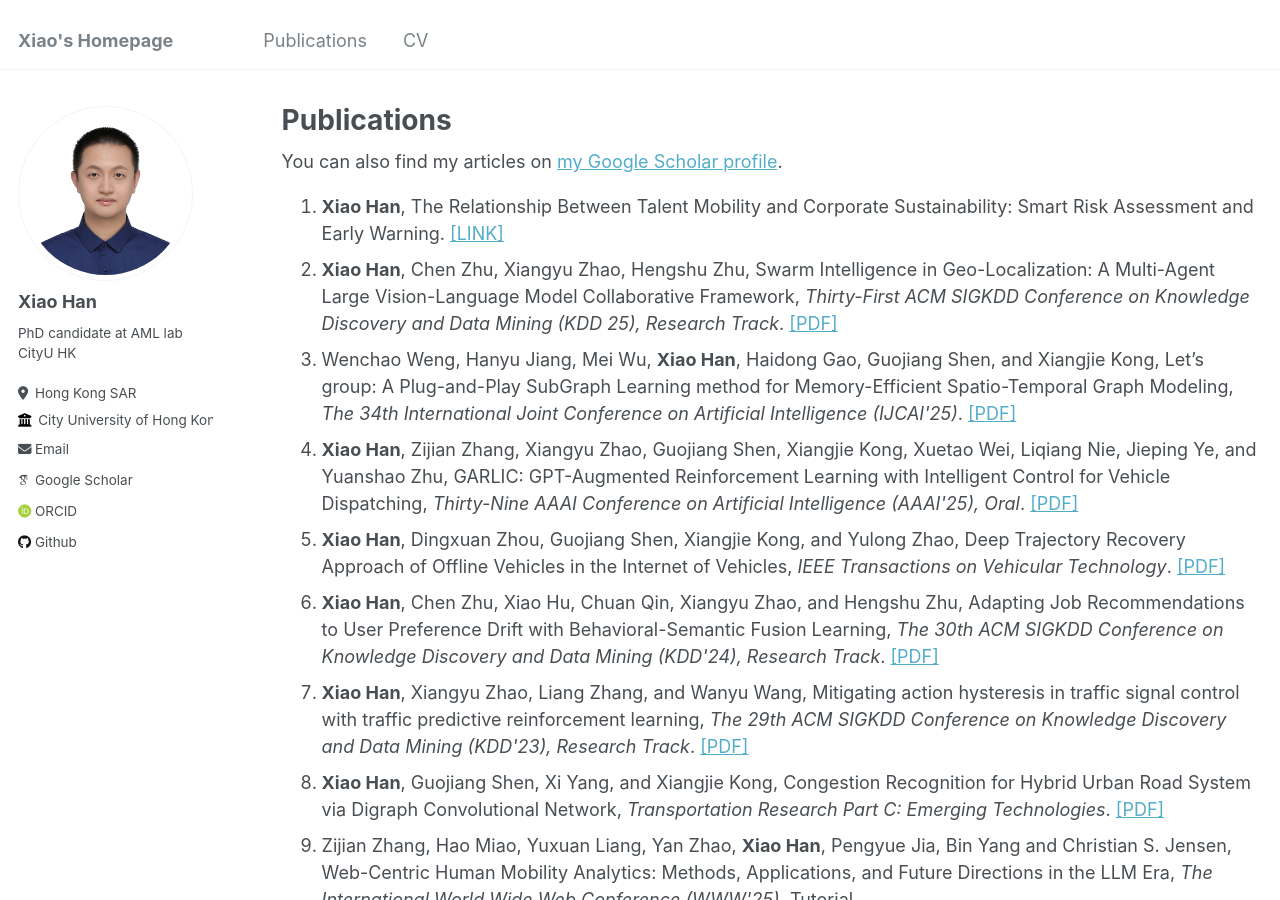
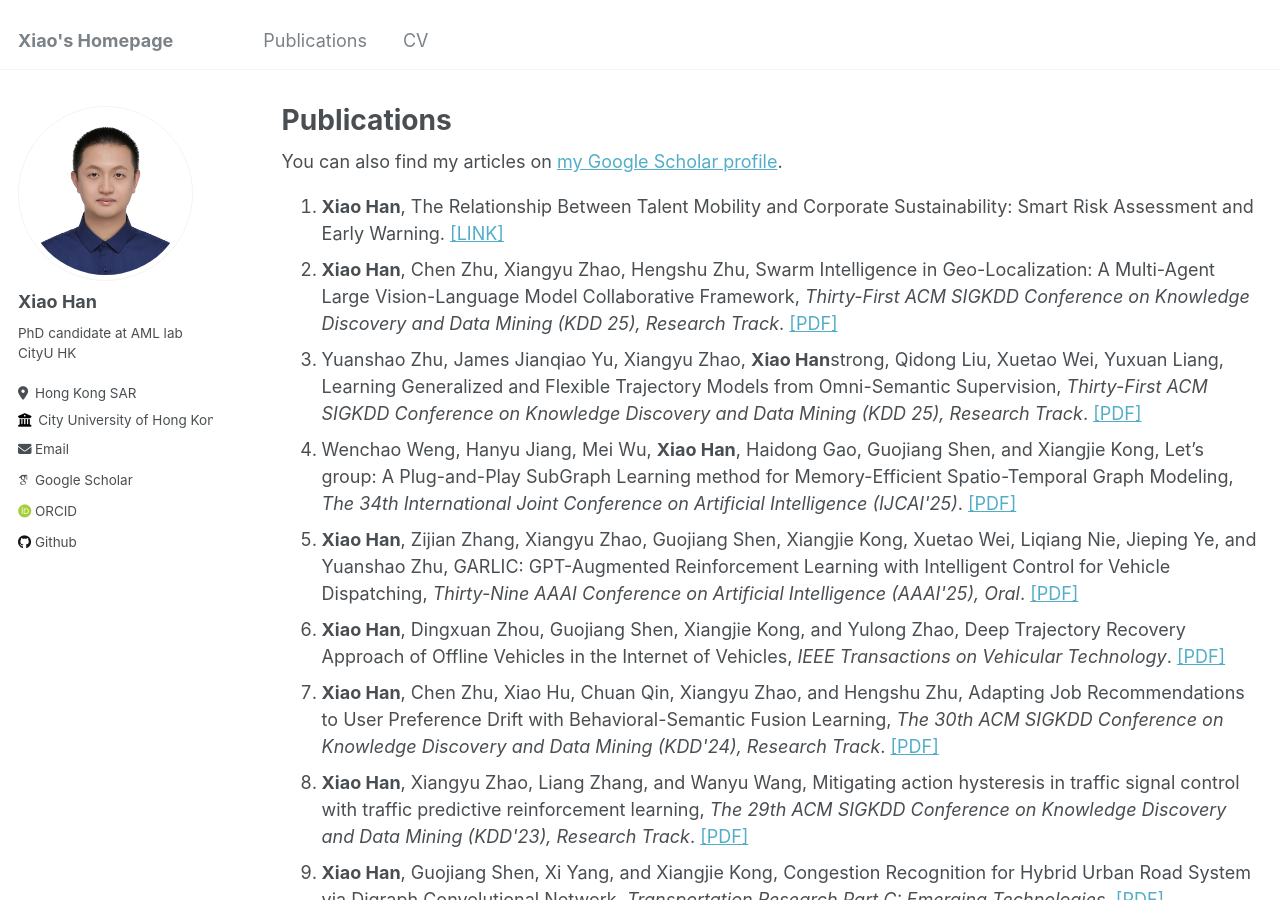
Before and after one commit to hahahenha/hahahenha.github.io, a Jekyll site: the page built from _pages/publications.md, in a window 1280 px wide and 900 px high. Built offline with Jekyll 4.4.1, drawn with Linux system fonts in a browser that asks for light colours; some web fonts are replaced.

Commit message:
Update publications.md

```diff
--- a/_pages/publications.md
+++ b/_pages/publications.md
@@ -28,6 +28,13 @@ author_profile: true
      Swarm Intelligence in Geo-Localization: A Multi-Agent Large Vision-Language Model Collaborative Framework,
     <em>Thirty-First ACM SIGKDD Conference on Knowledge Discovery and Data Mining (KDD 25), Research Track</em>.
     <a target="_blank" rel="noopener" href="https://arxiv.org/abs/2408.11312">[PDF]</a>
+  </li>
+
+   <li>
+    Yuanshao Zhu, James Jianqiao Yu, Xiangyu Zhao, <Strong>Xiao Han</Strong>strong, Qidong Liu, Xuetao Wei, Yuxuan Liang,
+     Learning Generalized and Flexible Trajectory Models from Omni-Semantic Supervision,
+    <em>Thirty-First ACM SIGKDD Conference on Knowledge Discovery and Data Mining (KDD 25), Research Track</em>.
+    <a target="_blank" rel="noopener" href="https://arxiv.org/abs/2505.17437">[PDF]</a>
   </li>
   <li>
     Wenchao Weng, Hanyu Jiang, Mei Wu, <Strong>Xiao Han</Strong>, Haidong Gao, Guojiang Shen, and Xiangjie Kong,
```
